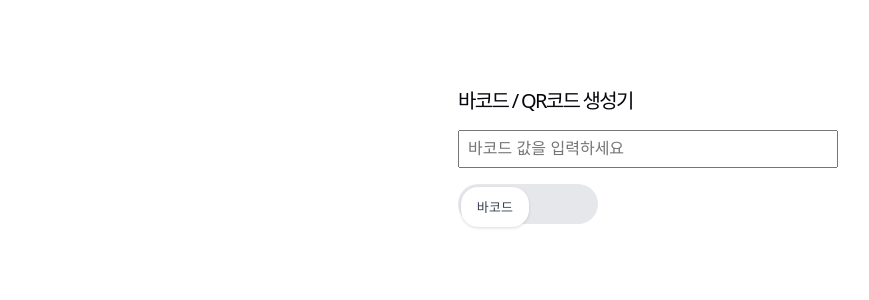
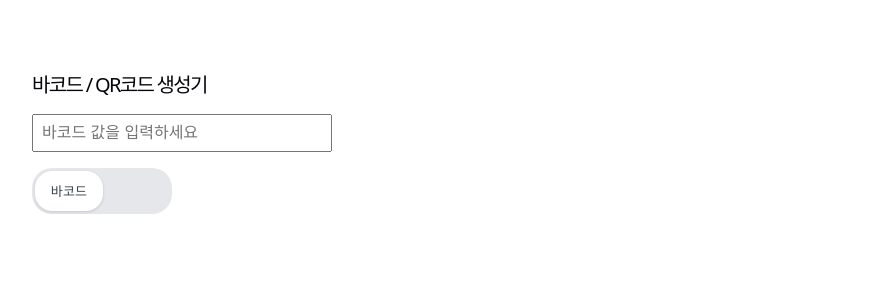
Before and after one commit to clara-shin/barcode_gen, a React (Vite) app: page / in a window 1280 px wide. Shown: the top 300 px of the page, without its empty margins (8-877 px from the left). Built offline with nearby package versions, Linux system fonts and the light colour scheme.

Commit message:
update css

```diff
--- a/src/App.tsx
+++ b/src/App.tsx
@@ -13,7 +13,7 @@ export default function App() {
   const validation = validateInput(value);
 
   return (
-    <div style={{ width: 380, margin: '40px auto', padding: 16 }}>
+    <div style={{ padding: '40px' }}>
       <h1 style={{ fontSize: 20, marginBottom: 16 }}>바코드 / QR코드 생성기</h1>
 
       <BarcodeInput
--- a/src/components/BarcodeDisplay.tsx
+++ b/src/components/BarcodeDisplay.tsx
@@ -25,7 +25,7 @@ export default function BarcodeDisplay({ value }: BarcodeDisplayProps) {
     <div style={{ margin: '0 auto' }}>
       <svg
         ref={svgRef}
-        style={{ width: '100%', height: 80, display: 'block' }}
+        style={{ height: 80, display: 'block', width: '100%' }}
         preserveAspectRatio='none'
       />
       <p style={{ textAlign: 'center', marginTop: 4 }}>{value}</p>
--- a/src/components/BarcodeInput.tsx
+++ b/src/components/BarcodeInput.tsx
@@ -6,13 +6,13 @@ interface BarcodeInputProps {
 
 export default function BarcodeInput({ value, onChange, errorMessage }: BarcodeInputProps) {
   return (
-    <div style={{ display: 'flex', flexDirection: 'column', gap: 4, width: 'inherit' }}>
+    <div style={{ display: 'flex', flexDirection: 'column', gap: 4, width: 300 }}>
       <input
         type='text'
         value={value}
         onChange={(e) => onChange(e.target.value)}
         placeholder='바코드 값을 입력하세요'
-        style={{ width: '100%', padding: 8, fontSize: 16, boxSizing: 'border-box' }}
+        style={{ padding: 8, fontSize: 16, boxSizing: 'border-box' }}
       />
       {errorMessage && <p style={{ color: 'red', fontSize: 14, marginTop: 4 }}>{errorMessage}</p>}
     </div>
--- a/src/components/CodeTypeToggle.css
+++ b/src/components/CodeTypeToggle.css
@@ -2,7 +2,7 @@
   position: relative;
   display: inline-flex;
   width: 140px;
-  height: 40px;
+  height: 46px;
   background-color: #e5e7eb;
   border-radius: 20px;
   cursor: pointer;
```
